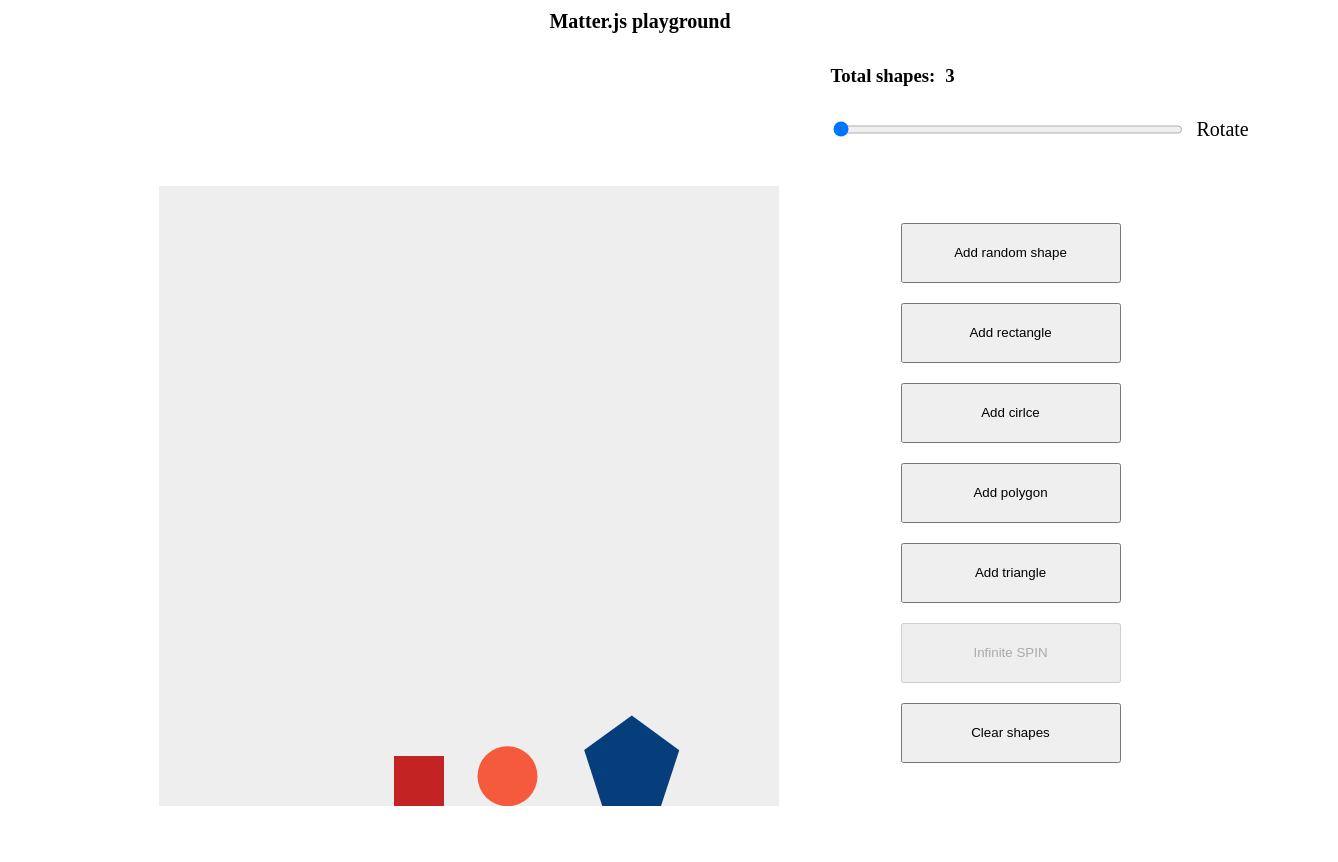
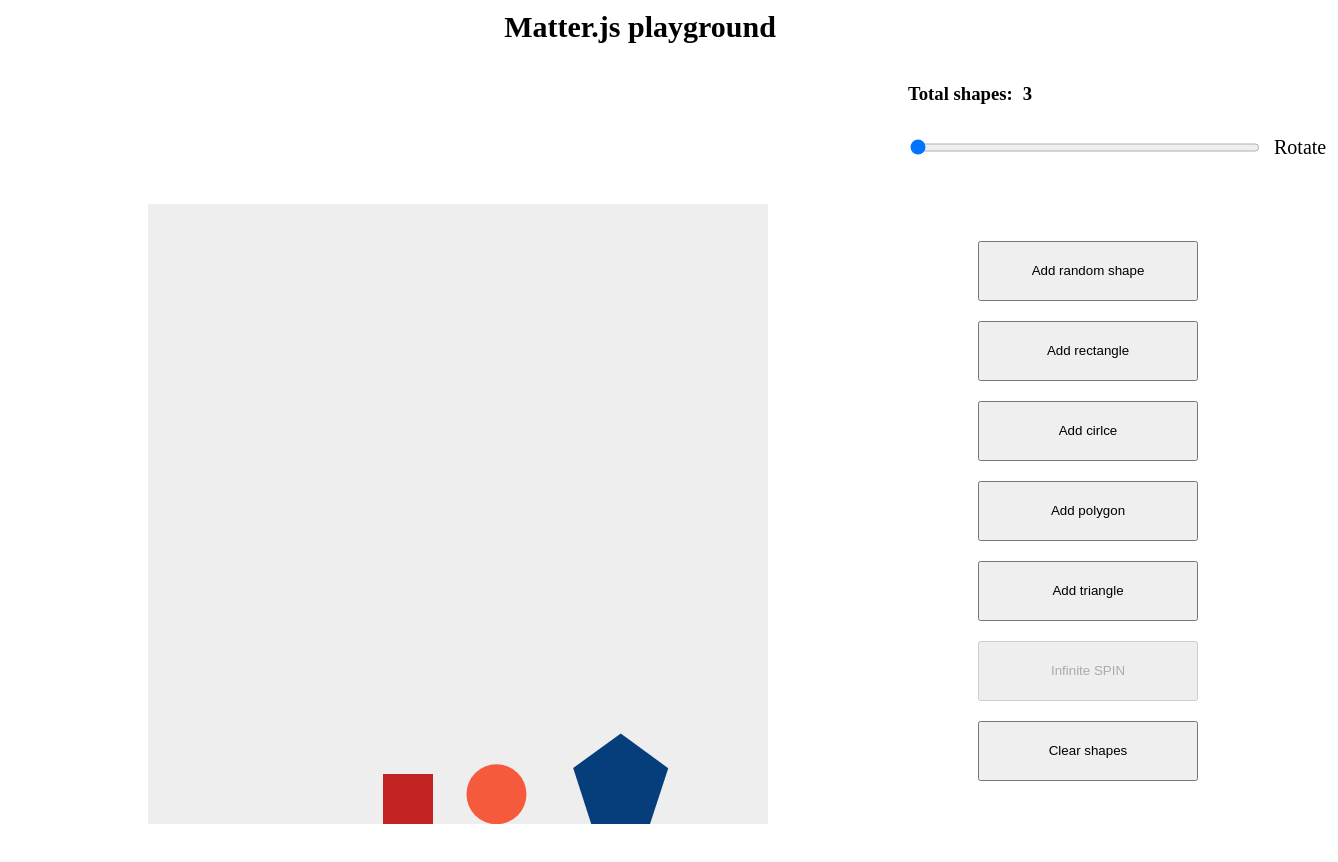
Before and after one commit to skirianov/matterjs-playground, a website: page index.html in a window 1280 px wide. Shown: the whole page, 1338 px wide, since content can reach past the window. Drawn offline with Linux system fonts and the light colour scheme.

```diff
--- a/app.js
+++ b/app.js
@@ -11,8 +11,8 @@
   element: document.getElementById('container'),
   engine: engine,
   options: {
-    height: 800,
-    width: 800,
+    height: 900,
+    width: 900,
     wireframes: false,
     background: '#eeeeee',
     hasBounds: true,
--- a/style.css
+++ b/style.css
@@ -1,7 +1,7 @@
 #heading {
   text-align: center;
   margin-top: 10px;
-  font-size: 20px;
+  font-size: 30px;
 }
 
 .playground {
```
